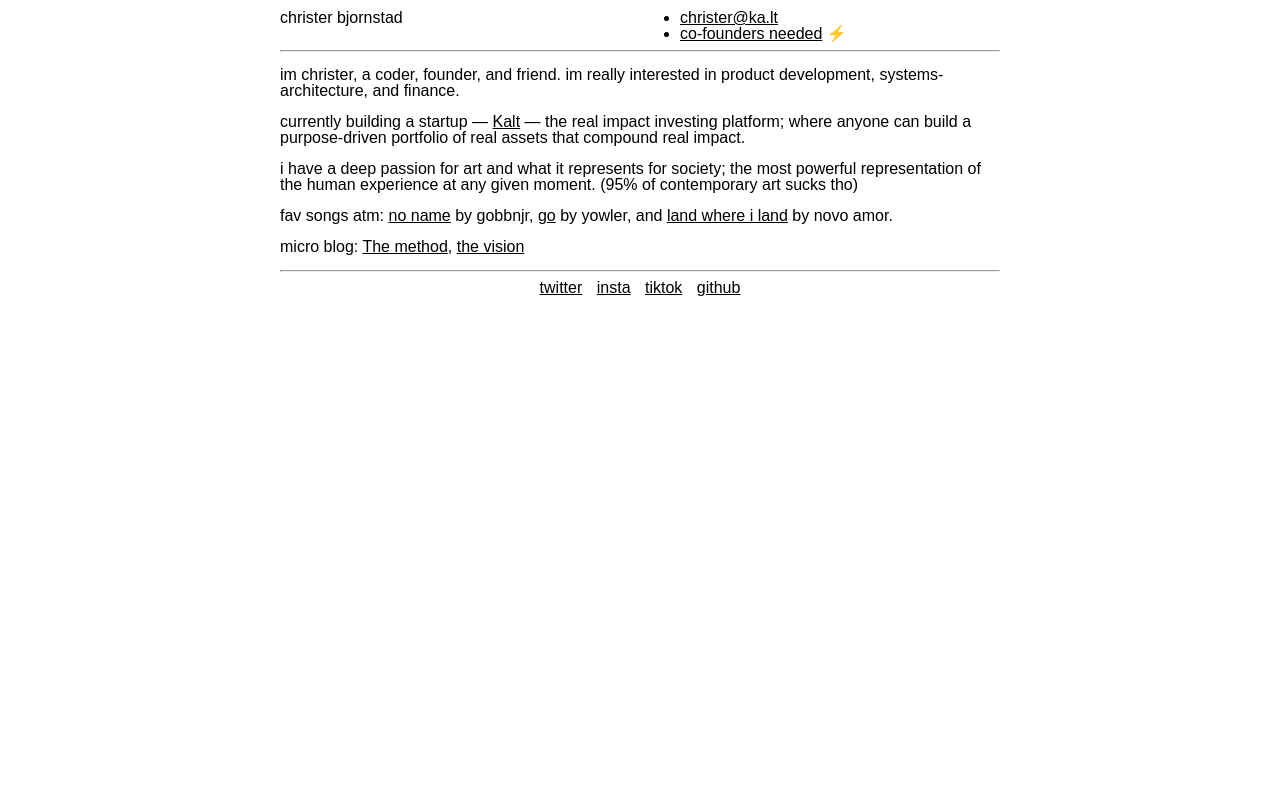
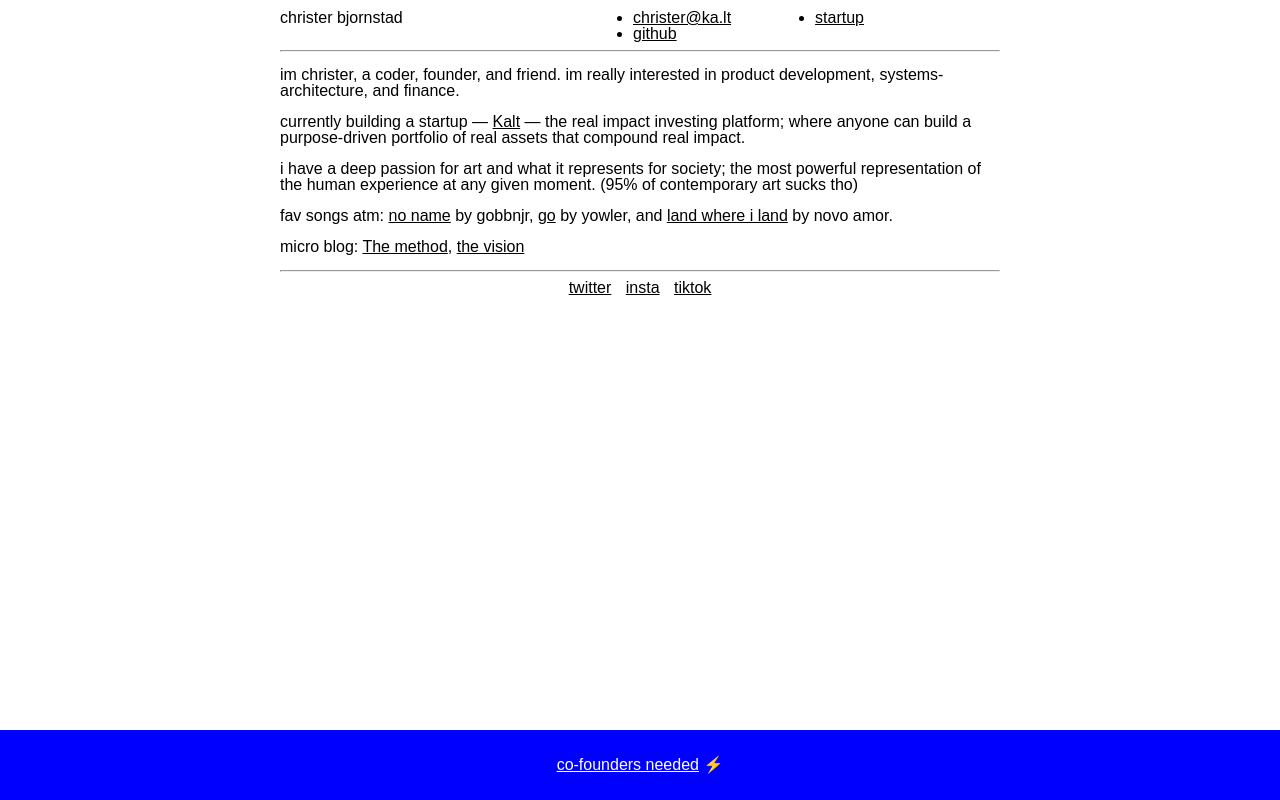
Before and after one commit to justchrister/justchrister, a plain HTML site: page website/index.html in a window 1280 px wide. Drawn offline with Linux system fonts and the light colour scheme.

Commit message:
Update index.html

```diff
--- a/website/index.html
+++ b/website/index.html
@@ -22,13 +22,13 @@
       body {
         line-height: 1;
         max-width:720px;
-        margin:auto;
+        margin:0 auto 30px auto;
         font-family: sans-serif;
         padding: 10px;
       }
       header{
         display:grid;
-        grid-template-columns: 1fr 1fr;
+        grid-template-columns: 1fr 1fr 0.3fr;
       }
       h1{
         margin:0 5px 0 0;
@@ -51,7 +51,7 @@
         margin-bottom: 15px;
       }
       a{
-        color:black;
+        color:inherit;
       }
       footer{
         text-align: center;
@@ -59,15 +59,34 @@
       footer a {
         margin: 0 5px;
       }
+      .banner{
+        background:blue;
+        color:white;
+        position:fixed;
+        bottom:0;
+        left:0;
+        width:100vw;
+        height:70px;
+        line-height:70px;
+        text-align:center;
+      }
+      header nav ul {
+        display:grid;
+        grid-template-columns: 1fr 0.5fr;
+      }
     </style>
   </head>
   <body>
+    <div class="banner">
+      <a href="https://ka.lt/jobs">co-founders needed</a> ⚡️</li>
+    </div>
     <header>
       <h1>christer bjornstad</h1>
       <nav>
         <ul>
           <li><a href="mailto:christer@ka.lt">christer@ka.lt</a></li>
-          <li><a href="https://ka.lt/jobs">co-founders needed</a> ⚡️</li>
+          <li><a href="https://ka.lt">startup</a></li>
+          <li><a href="https://github.com/justchrister">github</a></li>
         </ul>
       </nav>
     </header>
@@ -96,7 +115,6 @@
       <a href="https://x.com/okchrister">twitter</a>
       <a href="https://instagram.com/justchrister">insta</a>
       <a href="https://tiktok.com/justchrister">tiktok</a>
-      <a href="https://github.com/justchrister">github</a>
     </footer>
   </body>
 </html>
```
